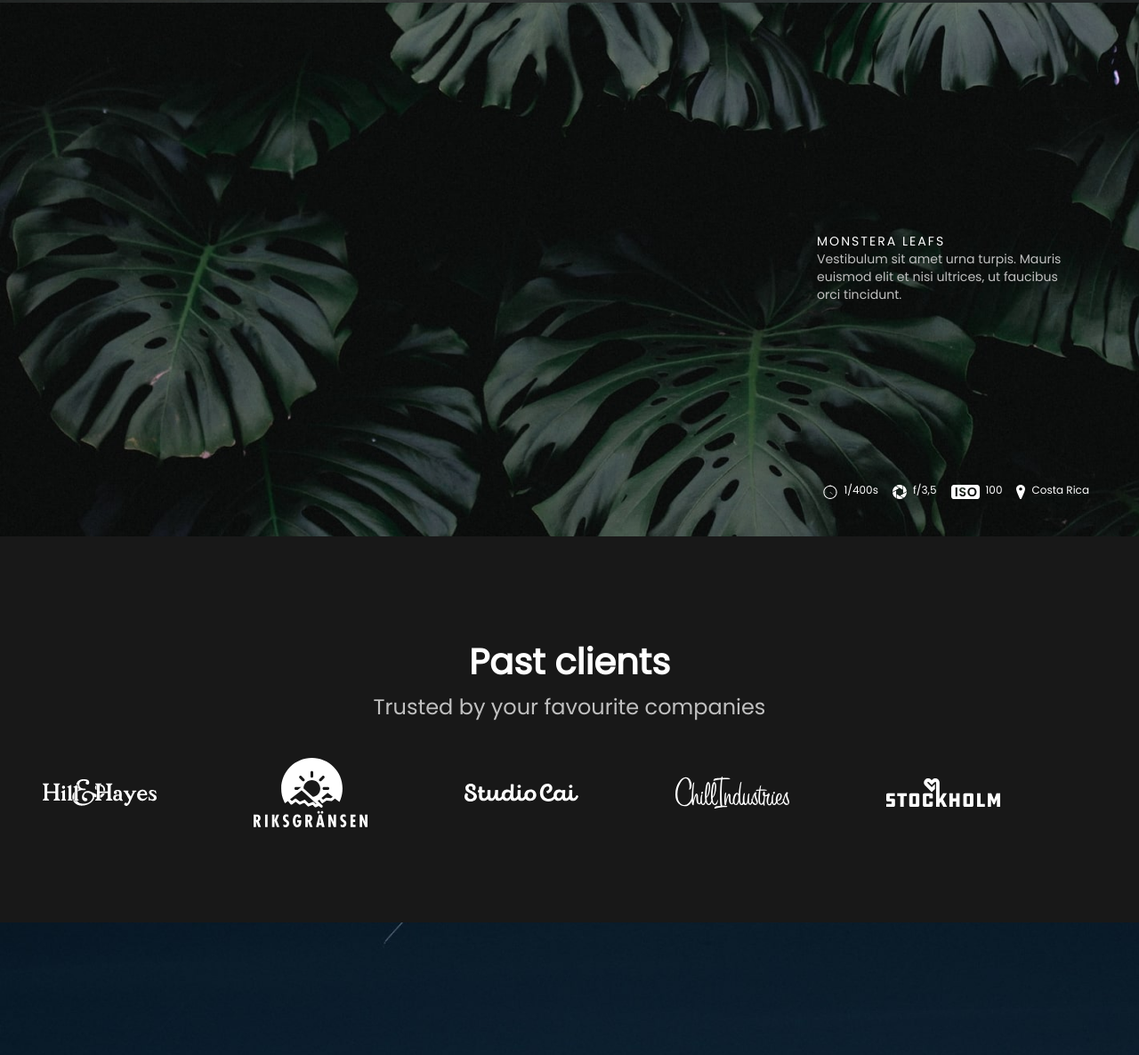
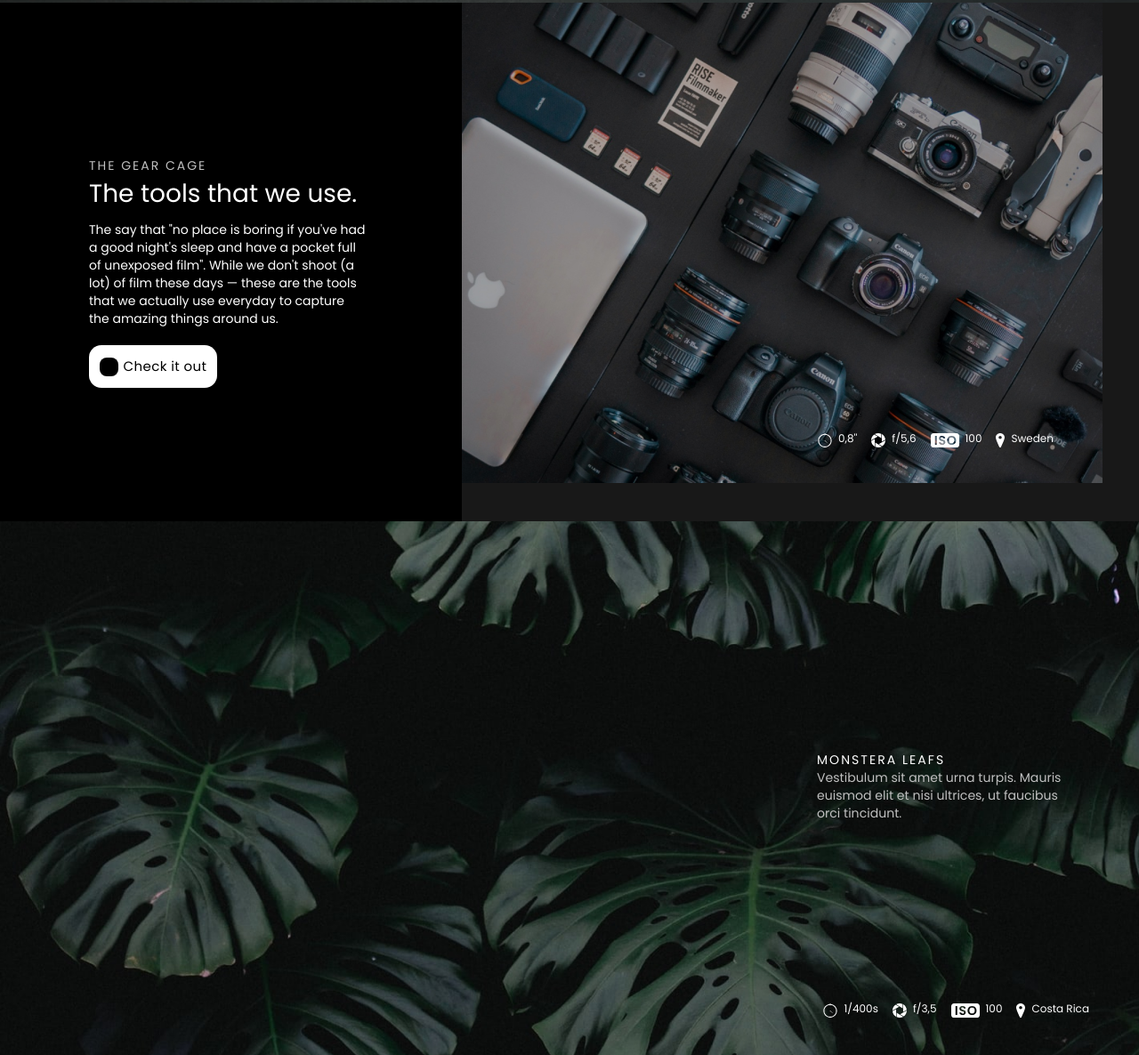
Before and after one commit to Remilee/Aperture, a plain HTML site: page index.html in a window 1280 px wide. Shown: the part 2343-3529 px from the top of the page at 89% size. Drawn offline with Linux system fonts and the light colour scheme.

Commit message:
feat: already all sections. need footer

```diff
--- /dev/null
+++ b/css/need-help-block.css
@@ -0,0 +1,27 @@
+.need-help {
+
+}
+.need-help-wrapper {
+    display: flex;
+    flex-direction: column;
+    justify-content: center;
+    align-items: center;
+    margin: 120px 420px 108px 420px;
+}
+.need-help-title {
+    font-weight: 400;
+    font-size: 40px;
+    line-height: 42px;
+    color: #FFFFFF;
+    margin-bottom: 15px;
+    display: block;
+    text-align: center;
+}
+.need-help-description {
+    font-weight: 400;
+    font-size: 24px;
+    line-height: 30px;
+    color: #C0C0C0;
+    margin-bottom: 12px;
+    display: block;
+}
--- /dev/null
+++ b/css/params.css
@@ -0,0 +1,22 @@
+.photo-param-list {
+    display: flex;
+    margin-right: 40px;
+    margin-left: auto;
+}
+.photo-param {
+    display: flex;
+    align-items: start;
+    margin-right: 16px;
+}
+.photo-param-img {
+    margin-right: 7px;
+}
+.photo-param-label {
+    font-size: 12px;
+    line-height: 12px;
+    color: #FFFFFF;
+}
+.photo-param-list--tools {
+    margin-left: 400px;
+    margin-top: 484px;
+}
--- a/css/photo.css
+++ b/css/photo.css
@@ -44,21 +44,3 @@
 .photo__night-mountains {
     background-image: url("../assets/night-mountains.png");;
 }
-.photo-param-list {
-    display: flex;
-    margin-right: 40px;
-    margin-left: auto;
-}
-.photo-param {
-    display: flex;
-    align-items: start;
-    margin-right: 16px;
-}
-.photo-param-img {
-    margin-right: 7px;
-}
-.photo-param-label {
-    font-size: 12px;
-    line-height: 12px;
-    color: #FFFFFF;
-}
--- a/css/profiles.css
+++ b/css/profiles.css
@@ -67,18 +67,3 @@
     color: #C0C0C0;
     margin-bottom: 8px;
 }
-.profiles-card__button {
-    display: flex;
-    align-items: center;
-    justify-content: center;
-    width: 9rem;
-    height: 3rem;
-    font-weight: 400;
-    font-size: 15px;
-    line-height: 20px;
-    letter-spacing: 0.4px;
-    color: #000000;
-    background-color: white;
-    border-radius: 14px;
-    border: none;
-}
--- a/css/style.css
+++ b/css/style.css
@@ -20,5 +20,19 @@ ul {
     margin-right: 6px;
     display: inline-block;
 }
-
 /*footer*/
+.button--primary {
+    display: flex;
+    align-items: center;
+    justify-content: center;
+    width: 9rem;
+    height: 3rem;
+    font-weight: 400;
+    font-size: 15px;
+    line-height: 20px;
+    letter-spacing: 0.4px;
+    color: #000000;
+    background-color: white;
+    border-radius: 14px;
+    border: none;
+}
--- /dev/null
+++ b/css/tools.css
@@ -0,0 +1,46 @@
+.tools {
+    display: flex;
+}
+.tools__pre-title {
+    font-size: 14px;
+    line-height: 20px;
+    letter-spacing: 2px;
+    text-transform: uppercase;
+    color: #C0C0C0;
+    margin-bottom: 6px;
+}
+.tools__title {
+    font-weight: 400;
+    font-size: 28px;
+    line-height: 32px;
+    color: #FFFFFF;
+    margin-bottom: 14px;
+}
+.tools__description {
+    font-style: normal;
+    font-weight: 400;
+    font-size: 14px;
+    line-height: 20px;
+    color: #FFFFFF;
+    margin-bottom: 20px;
+}
+.description-part {
+    flex-basis: 50%;
+    background-color: #000;
+}
+.description-wrapper {
+    margin: 173px 106px 150px 100px;
+}
+.params-part {
+    flex: 50%;
+    background-image: url("../assets/tools.png");
+    background-repeat: no-repeat;
+}
+.params-wrapper {
+    width: 100%;
+    height: 100%;
+    margin: auto 40px 40px auto;
+    /*margin-right: 40px;*/
+    /*margin-bottom: 40px;*/
+    /*margin-top: auto;*/
+}
--- a/index.html
+++ b/index.html
@@ -8,6 +8,9 @@
     <link href="css/profiles.css" rel="stylesheet">
     <link href="css/photo.css" rel="stylesheet">
     <link href="css/clients.css" rel="stylesheet">
+    <link href="css/need-help-block.css" rel="stylesheet">
+    <link href="css/params.css" rel="stylesheet">
+    <link href="css/tools.css" rel="stylesheet">
     <link href='https://fonts.googleapis.com/css?family=Poppins' rel='stylesheet'>
 </head>
 <body>
@@ -37,7 +40,7 @@
                 Product Photography
             </span>
                 <span class="profiles-card__description">Aenean porta neque eget consequat fringilla. Vestibulum ultrices, orci nec egestas pharetra, ligula est semper enim, nec auctor sapien leo nec purus. Fusce tincidunt aliquet sapien, sit amet rhoncus leo imperdiet nec.</span>
-                <button class="profiles-card__button">
+                <button class="button--primary">
                     <div class="circle"></div>
                     Read more
                 </button>
@@ -49,7 +52,7 @@
                 Architecture Photography
             </span>
                 <span class="profiles-card__description">Mauris euismod elit et nisi ultrices, ut faucibus orci tincidunt. Duis tristique sed lorem a vestibulum. Cras commodo consequat orci, in convallis risus egestas non. Nulla efficitur auctor hendrerit. Etiam ut orci varius, faucibus libero ac, cursus quam.</span>
-                <button class="profiles-card__button">
+                <button class="button--primary">
                     <div class="circle"></div>
                     Read more
                 </button>
@@ -61,7 +64,7 @@
                 Drone Photography
             </span>
                 <span class="profiles-card__description">Cras commodo consequat orci, in convallis risus egestas non. Nulla efficitur auctor hendrerit. Etiam ut orci varius, faucibus libero ac, cursus quam.</span>
-                <button class="profiles-card__button">
+                <button class="button--primary">
                     <div class="circle"></div>
                     Read more
                 </button>
@@ -73,7 +76,7 @@
                 Wildlife Photography
             </span>
                 <span class="profiles-card__description">Lorem ipsum dolor sit amet, consectetur adipiscing elit. Nullam scelerisque aliquam odio et faucibus. Nulla rhoncus feugiat eros quis consectetur. Morbi neque ex, condimentum dapibus congue et, vulputate ut ligula. Vestibulum sit amet urna turpis.</span>
-                <button class="profiles-card__button">
+                <button class="button--primary">
                     <div class="circle"></div>
                     Read more
                 </button>
@@ -110,6 +113,47 @@
                 <label class="photo-param-label">Japan</label>
             </li>
         </ul>
+    </div>
+</section>
+<section class="tools">
+    <div class="description-part">
+        <div class="description-wrapper">
+            <p class="tools__pre-title">The Gear cage</p>
+            <h1 class="tools__title">The tools that we use.</h1>
+            <p class="tools__description">The say that "no place is boring if you've had a good night's sleep and have a
+                pocket full of unexposed film". While we don't shoot (a lot) of film these days — these are the tools
+                that we actually use everyday to capture the amazing things around us.</p>
+            <button class="button--primary">
+                <div class="circle"></div>
+                Check it out
+            </button>
+        </div>
+    </div>
+    <div class="params-part">
+        <div class="params-wrapper">
+            <ul class="photo-param-list photo-param-list--tools">
+                <li class="photo-param-item photo-param">
+                    <img class="photo-param-img"
+                         src="assets/photo-1.svg"/>
+                    <label class="photo-param-label">0,8''</label>
+                </li>
+                <li class="photo-param-item photo-param">
+                    <img class="photo-param-img"
+                         src="assets/photo-2.svg"/>
+                    <label class="photo-param-label">f/5,6</label>
+                </li>
+                <li class="photo-param-item photo-param">
+                    <img class="photo-param-img"
+                         src="assets/photo-3.svg"/>
+                    <label class="photo-param-label">100</label>
+                </li>
+                <li class="photo-param-item photo-param">
+                    <img class="photo-param-img"
+                         src="assets/photo-4.svg"/>
+                    <label class="photo-param-label">Sweden</label>
+                </li>
+            </ul>
+        </div>
     </div>
 </section>
 <section class="photo photo__leafs">
@@ -162,7 +206,8 @@
     <div class="photo-wrapper">
         <div class="photo-caption">
             <h1 class="photo-caption__title">Star fall in the Himalayas</h1>
-            <p class="photo-caption__description">Nulla rhoncus feugiat eros quis consectetur. Morbi neque ex, condimentum dapibus congue et, vulputate ut ligula.</p>
+            <p class="photo-caption__description">Nulla rhoncus feugiat eros quis consectetur. Morbi neque ex,
+                condimentum dapibus congue et, vulputate ut ligula.</p>
         </div>
         <ul class="photo-param-list">
             <li class="photo-param-item photo-param">
@@ -188,8 +233,16 @@
         </ul>
     </div>
 </section>
-
-
+<section class="need-help">
+    <div class="need-help-wrapper">
+        <h1 class="need-help-title">Need help with photography or videography?</h1>
+        <p class="need-help-description">We're here for you!</p>
+        <button class="button--primary">
+            <div class="circle"></div>
+            Get in touch
+        </button>
+    </div>
+</section>
 <footer class="footer">
 
 </footer>
```
Also changed, not shown: assets/tools.png (added).
